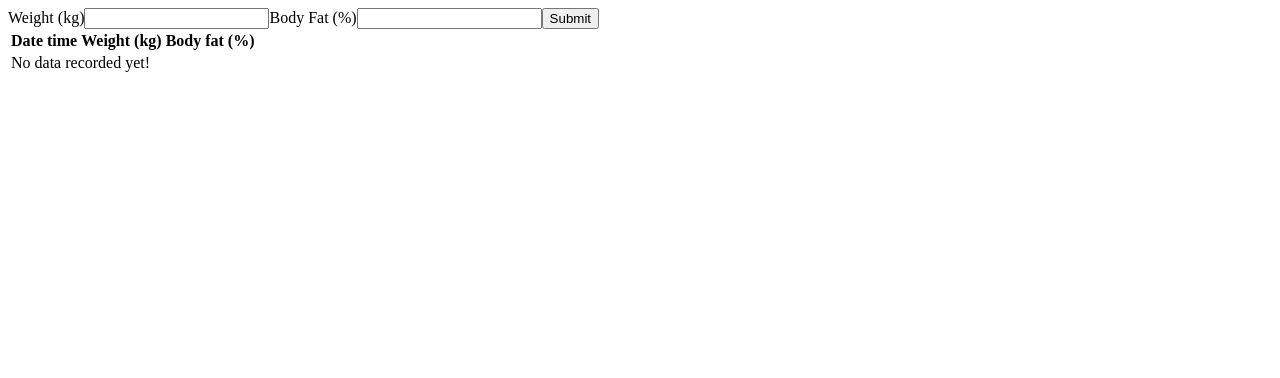
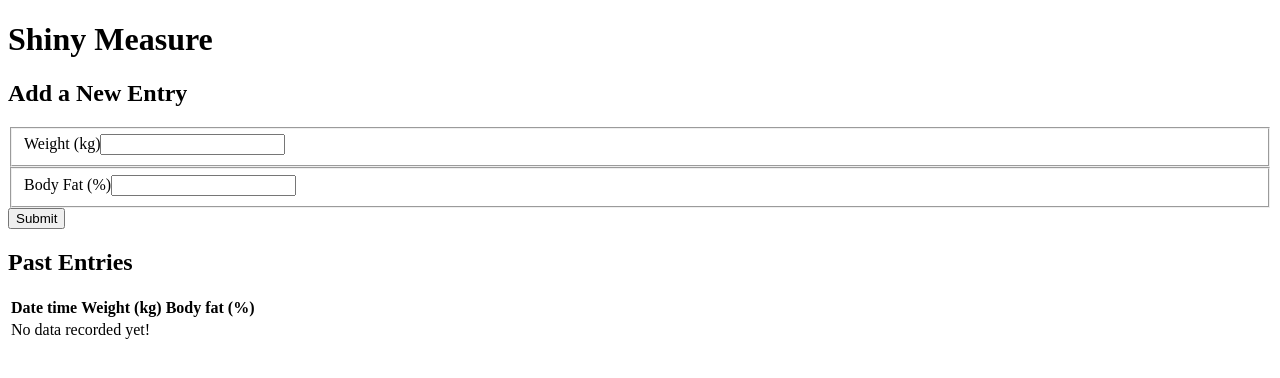
Before and after one commit to fildon/shiny-measure, a React app: page / in a window 1280 px wide. Shown: the top 378 px of the page. Built offline with nearby package versions, Linux system fonts and the light colour scheme; the HTML template or start-up script is replaced by a standard one.

Commit message:
🎨 Basic CSS

```diff
--- a/src/index.tsx
+++ b/src/index.tsx
@@ -21,12 +21,15 @@ const App = () => {
 
   return (
     <>
+      <h1>Shiny Measure</h1>
       <WeightForm
         recordWeightEntry={(newEntry: WeightEntry) => {
           recordWeightEntry(newEntry);
           setEntries(getWeightEntries());
         }}
       />
+      <section>
+        <h2>Past Entries</h2>
         <table>
           <thead>
             <tr>
@@ -51,6 +54,7 @@ const App = () => {
             )}
           </tbody>
         </table>
+      </section>
     </>
   );
 };
--- a/src/weightform.tsx
+++ b/src/weightform.tsx
@@ -96,9 +96,8 @@ export const WeightForm = ({
 
   return (
     <form onSubmit={onSubmit}>
-      {weightState.state === "invalid" && (
-        <span>{weightState.errorMessages}</span>
-      )}
+      <h2>Add a New Entry</h2>
+      <fieldset>
         <label htmlFor="weight">Weight (kg)</label>
         <input
           id="weight"
@@ -108,9 +107,16 @@ export const WeightForm = ({
           onChange={onChangeWeight}
           enterKeyHint="next"
         ></input>
-      {bodyFatState.state === "invalid" && (
-        <span>{bodyFatState.errorMessages}</span>
+        {weightState.state === "invalid" &&
+          weightState.errorMessages.length > 0 && (
+            <ul>
+              {weightState.errorMessages.map((errorMessage) => (
+                <li key={errorMessage}>{errorMessage}</li>
+              ))}
+            </ul>
           )}
+      </fieldset>
+      <fieldset>
         <label htmlFor="bodyFat">Body Fat (%)</label>
         <input
           id="bodyFat"
@@ -120,6 +126,15 @@ export const WeightForm = ({
           onChange={onChangeBodyFat}
           enterKeyHint="done"
         ></input>
+        {bodyFatState.state === "invalid" &&
+          bodyFatState.errorMessages.length > 0 && (
+            <ul>
+              {bodyFatState.errorMessages.map((errorMessage) => (
+                <li key={errorMessage}>{errorMessage}</li>
+              ))}
+            </ul>
+          )}
+      </fieldset>
       <input type="submit"></input>
     </form>
   );
--- a/static/index.html
+++ b/static/index.html
@@ -30,6 +30,7 @@
       name="twitter:image"
       content="https://raw.githubusercontent.com/fildon/train-ride/main/train-ride.png"
     />
+    <link rel="stylesheet" href="styles.css" />
   </head>
 
   <body>
--- /dev/null
+++ b/static/styles.css
@@ -0,0 +1,117 @@
+/* Box sizing rules */
+*,
+*::before,
+*::after {
+  box-sizing: border-box;
+}
+
+/* Remove default margin */
+body,
+h1,
+h2,
+h3,
+h4,
+p,
+figure,
+blockquote,
+dl,
+dd {
+  margin: 0;
+}
+
+/* Remove list styles on ul, ol elements with a list role, which suggests default styling will be removed */
+ul[role="list"],
+ol[role="list"] {
+  list-style: none;
+}
+
+/* Set core root defaults */
+html:focus-within {
+  scroll-behavior: smooth;
+}
+
+/* Set core body defaults */
+body {
+  min-height: 100vh;
+  text-rendering: optimizeSpeed;
+  line-height: 1.5;
+}
+
+/* A elements that don't have a class get default styles */
+a:not([class]) {
+  text-decoration-skip-ink: auto;
+}
+
+/* Make images easier to work with */
+img,
+picture {
+  max-width: 100%;
+  display: block;
+}
+
+/* Inherit fonts for inputs and buttons */
+input,
+button,
+textarea,
+select {
+  font: inherit;
+}
+
+/* Remove all animations, transitions and smooth scroll for people that prefer not to see them */
+@media (prefers-reduced-motion: reduce) {
+  html:focus-within {
+    scroll-behavior: auto;
+  }
+
+  *,
+  *::before,
+  *::after {
+    animation-duration: 0.01ms !important;
+    animation-iteration-count: 1 !important;
+    transition-duration: 0.01ms !important;
+    scroll-behavior: auto !important;
+  }
+}
+
+body {
+  margin: 1rem;
+}
+
+#root > * + * {
+  margin-top: 1rem;
+}
+
+form {
+  border: 1px solid black;
+  padding: 1rem;
+}
+
+form > * + * {
+  margin-top: 1rem;
+}
+
+fieldset > * + * {
+  margin-left: 1rem;
+}
+
+fieldset ul {
+  color: red;
+}
+
+section {
+  border: 1px solid black;
+  padding: 1rem;
+}
+
+th {
+  padding: 1rem;
+}
+
+tr > * {
+  border: 1px solid black;
+  text-align: center;
+}
+
+tr > * + * {
+  padding-left: 1rem;
+}
```
Lines whose indentation alone changed are shown as unchanged.
